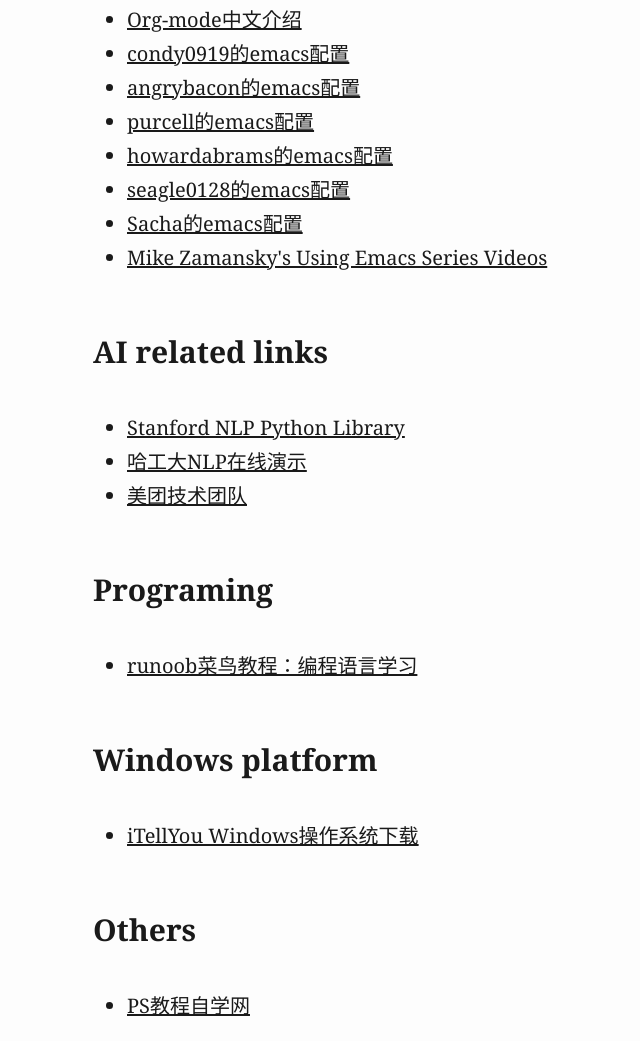
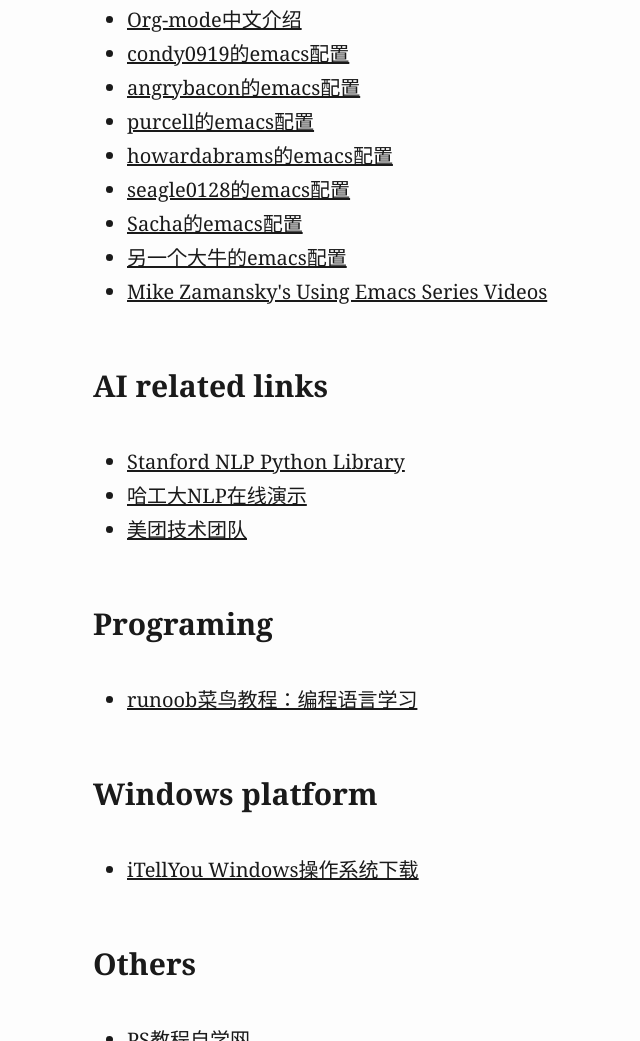
Before and after one commit to wowhxj/wowhxj.github.io, a plain HTML site: page index.html in a window 1280 px wide. Shown: the part 2888-3929 px from the top of the page, without its empty margins (147-787 px from the left). Drawn offline with Linux system fonts and the light colour scheme.

Commit message:
add a emacs configuration link.
Signed-off-by: wowhxj <xiaojianghuang@yahoo.com>

```diff
--- a/index.html
+++ b/index.html
@@ -197,6 +197,7 @@
 <li><a href="https://github.com/howardabrams/dot-files">howardabrams的emacs配置</a></li>
 <li><a href="https://github.com/seagle0128/.emacs.d">seagle0128的emacs配置</a></li>
 <li><a href="https://pages.sachachua.com/.emacs.d/Sacha.html#streaming">Sacha的emacs配置</a></li>
+<li><a href="http://home.thep.lu.se/~karlf/emacs.html#sec-5">另一个大牛的emacs配置</a></li>
 <li><a href="https://cestlaz.github.io/stories/emacs/">Mike Zamansky's Using Emacs Series Videos</a></li>
 </ul>
 <h2 id="ai-related-links">AI related links</h2>
```
